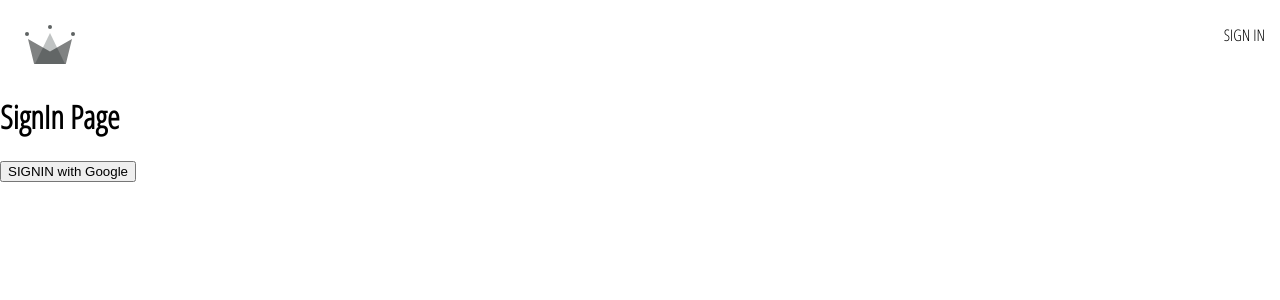
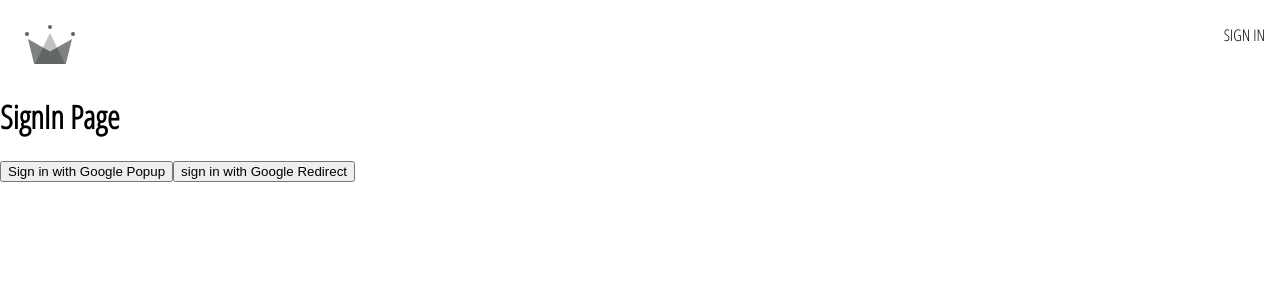
Before and after one commit to ManideepPaul/demo-ecommerce-project, a React (Create React App) app: page /sign-in in a window 1280 px wide. Shown: the top 300 px of the page. Built offline with nearby package versions, Linux system fonts and the light colour scheme.

Commit message:
signInWithGoogleRedirect added to the project

```diff
--- a/src/routes/sign-in/sign-in.component.jsx
+++ b/src/routes/sign-in/sign-in.component.jsx
@@ -1,17 +1,41 @@
-import { signInWithGooglePopup, createUserDoucumentFromAuth } from "../../utils/firebase/firebase.utils";
+import { useEffect } from "react";
+import { getRedirectResult } from "firebase/auth";
+
+import {
+  auth,
+  signInWithGooglePopup,
+  createUserDoucumentFromAuth,
+  signInWithGoogleRedirect,
+} from "../../utils/firebase/firebase.utils";
 
 const SignIn = () => {
+    // the useEffect will get the user authentication result after redirected from google
+  useEffect(() => redirectResult, []);
+
+  const redirectResult = async () => {
+    const response = await getRedirectResult(auth); // this helps us to get validate user if sign is was failed or passed after the redirect to google.
+
+    if (response) {
+      await createUserDoucumentFromAuth(response.user);
+      console.log(response.user);
+    }
+  };
+
   const logGoogleUser = async () => {
     const { user } = await signInWithGooglePopup();
-        const userDocRef = await createUserDoucumentFromAuth(user)
+    const userDocRef = await createUserDoucumentFromAuth(user);
     // console.log(user)
-    }
+  };
+
   return (
     <>
       <h1>SignIn Page</h1>
-            <button onClick={logGoogleUser}>SIGNIN with Google</button>
+      <button onClick={logGoogleUser}>Sign in with Google Popup</button>
+      <button onClick={signInWithGoogleRedirect}>
+        sign in with Google Redirect
+      </button>
     </>
-    )
-}
+  );
+};
 
 export default SignIn;
--- a/src/utils/firebase/firebase.utils.js
+++ b/src/utils/firebase/firebase.utils.js
@@ -25,14 +25,14 @@
 // Initialize Firebase
 const firebaseApp = initializeApp(firebaseConfig);
 
-const provider = new GoogleAuthProvider();
+const googleProvider = new GoogleAuthProvider();
 
-provider.setCustomParameters({
+googleProvider.setCustomParameters({
     prompt: 'select_account'
 })
-
 export const auth = getAuth();
-export const signInWithGooglePopup = () => signInWithPopup(auth, provider)
+export const signInWithGooglePopup = () => signInWithPopup(auth, googleProvider);
+export const signInWithGoogleRedirect = () => signInWithRedirect(auth, googleProvider)
 
 export const db = getFirestore();
 
```
Lines whose indentation alone changed are shown as unchanged.
